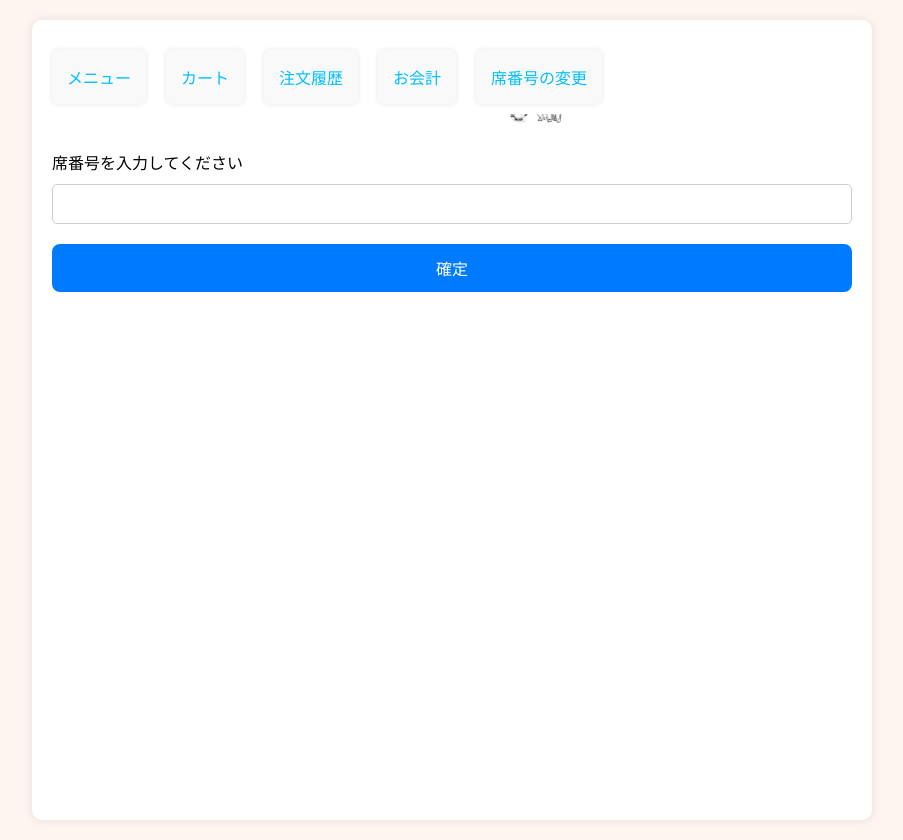
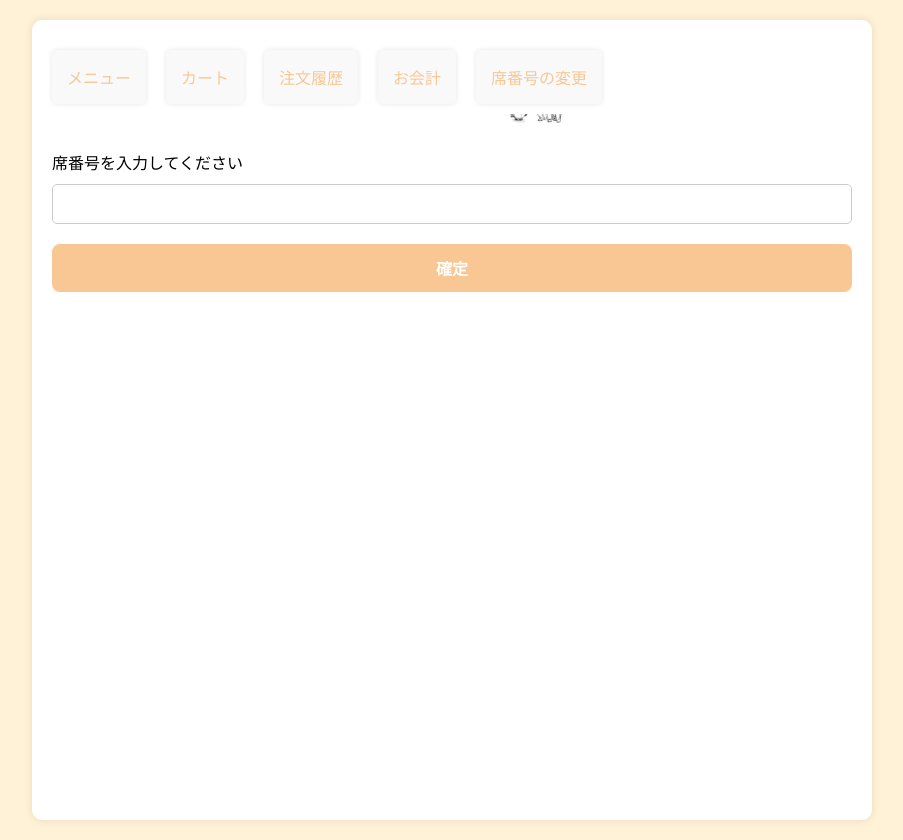
Before and after one commit to ryota-nakazawa/order-app-project, a React (Create React App) app in the folder frontend/: page / in a window 1280 px wide. Shown: the whole page, without its empty margins (188-1091 px from the left). Built offline with nearby package versions, Linux system fonts and the light colour scheme; no server answers.

Commit message:
少し色の変更

```diff
--- a/frontend/src/App.css
+++ b/frontend/src/App.css
@@ -15,8 +15,8 @@ button {
 }
 
 body {
-  background-color: #fff5f0;
-  width: 90%;
+  background-color: #FFF2D7;
+  width: 100%;
   margin: 20px auto;
   justify-content: center;
   align-items: flex-start;
@@ -65,24 +65,10 @@ textarea {
   font-size: 16px;
 }
 
-button {
-  padding: 10px 20px;
-  border: none;
-  background-color: #007BFF;
-  color: white;
-  border-radius: 5px;
-  font-size: 16px;
-  cursor: pointer;
-  margin-top: 10px;
-}
-
-button:hover {
-  background-color: #0056b3;
-}
-
 ul {
   list-style-type: none;
   padding: 0;
+
 }
 
 li {
--- a/frontend/src/components/Button.css
+++ b/frontend/src/components/Button.css
@@ -1,16 +1,17 @@
 button {
   padding: 10px 20px;
   border: none;
-  background-color: #007BFF;
+  background-color: #F8C794;
   color: white;
-  border-radius: 5px;
-  font-size: 16px;
+  font-weight: bold;
+  border-radius: 25px;
+  font-size: 14px;
   cursor: pointer;
   margin-top: 10px;
 }
 
 button:hover {
-  background-color: #0056b3;
+  background-color: #D8AE7E;
 }
 
 .remove-button,
@@ -33,10 +34,10 @@ button:hover {
 }
 
 .confirm-button {
-  background-color: #007BFF;
+  background-color: #F8C794;
   color: white;
 }
 
 .confirm-button:hover {
-  background-color: #0056b3;
+  background-color: #D8AE7E;
 }
--- a/frontend/src/components/Navigation.css
+++ b/frontend/src/components/Navigation.css
@@ -33,11 +33,11 @@ nav {
 
 .nav-links a {
   text-decoration: none;
-  color: #00BFFF;
+  color: #F8C794;
 }
 
 .nav-links a:hover {
-  color: #1E90FF;
+  color: #F8C794;
 }
 
 @media (max-width: 768px) {
@@ -69,15 +69,16 @@ nav {
   }
 
   .nav-links a {
-    color: #00BFFF;
-    font-size: 20px;
+    color: #D8AE7E;
+    font-size: 18px;
+    font-weight: bold;
     border-radius: 5px;
     transition: background-color 0.3s ease;
   }
 
   .nav-links a:hover {
     background-color: #1E90FF;
-    color: white;
+    color: #FFF2D7;
   }
 
   .hamburger .bar.open:nth-child(1) {
--- a/frontend/src/components/OrdersPage.js
+++ b/frontend/src/components/OrdersPage.js
@@ -38,7 +38,7 @@ const OrdersPage = ({ items, addToCart }) => {
     // console.log(item);
     addToCart({ ...item, quantity });
     setMessage(`${item.name}をカートに追加しました`);
-    setTimeout(() => setMessage(''), 3000); // 3秒後にメッセージを消す
+    setTimeout(() => setMessage(''), 1000); // 3秒後にメッセージを消す
   };
 
   return (
```
